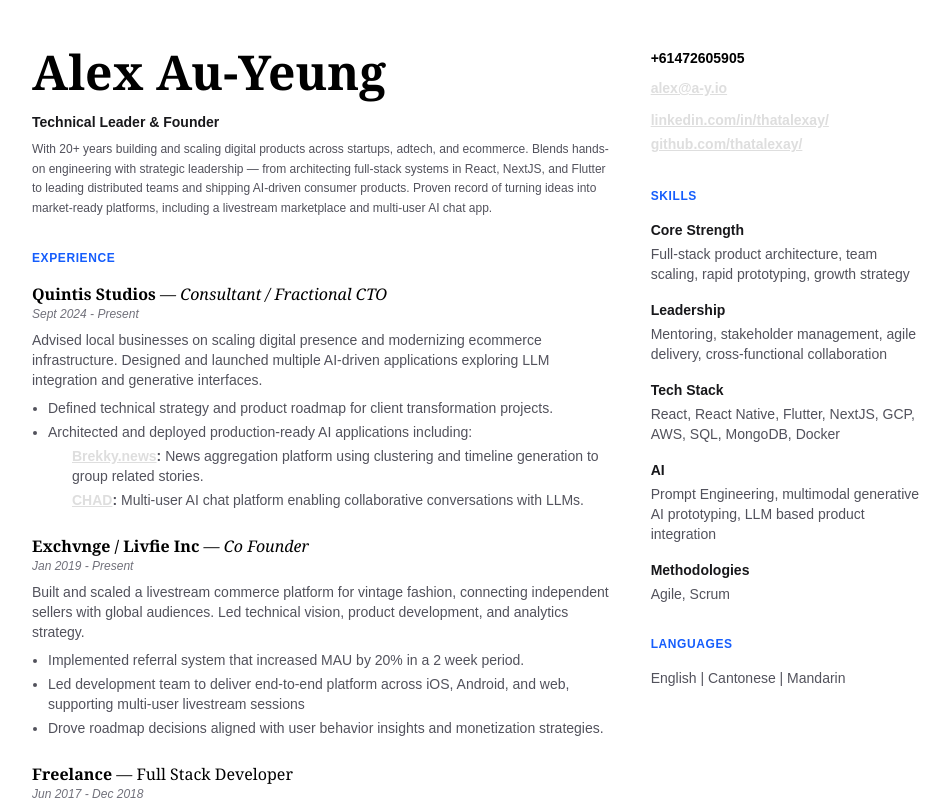
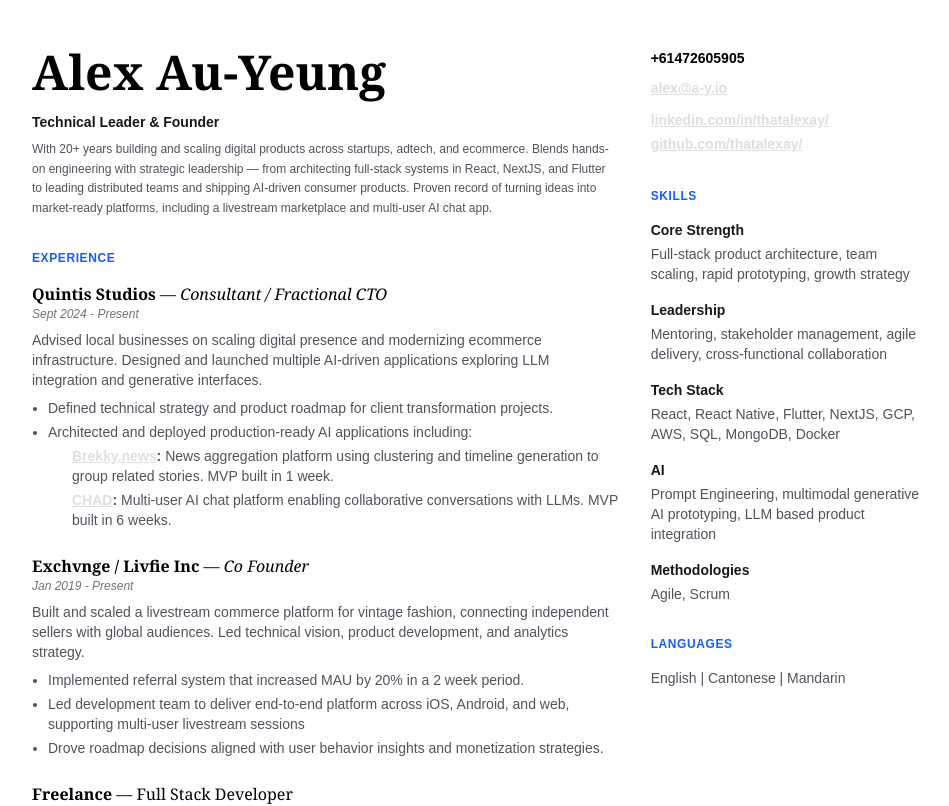
Before and after one commit to thatalexay/alexayio, a Next.js app: page / in a window 1280 px wide. Shown: the top 806 px of the page, without its empty margins (160-1109 px from the left). Built offline with nearby package versions, Linux system fonts and the light colour scheme.

Commit message:
mvp build speed

```diff
--- a/app/data/resume.ts
+++ b/app/data/resume.ts
@@ -17,12 +17,12 @@
         name: "Brekky.news",
         url: "https://brekky.news",
         description:
-          "News aggregation platform using clustering and timeline generation to group related stories.",
+          "News aggregation platform using clustering and timeline generation to group related stories. MVP built in 1 week.",
       },
       {
         name: "CHAD",
         url: "https://chitchad.com",
-        description: "Multi-user AI chat platform enabling collaborative conversations with LLMs.",
+        description: "Multi-user AI chat platform enabling collaborative conversations with LLMs. MVP built in 6 weeks.",
       },
     ],
   },
```
